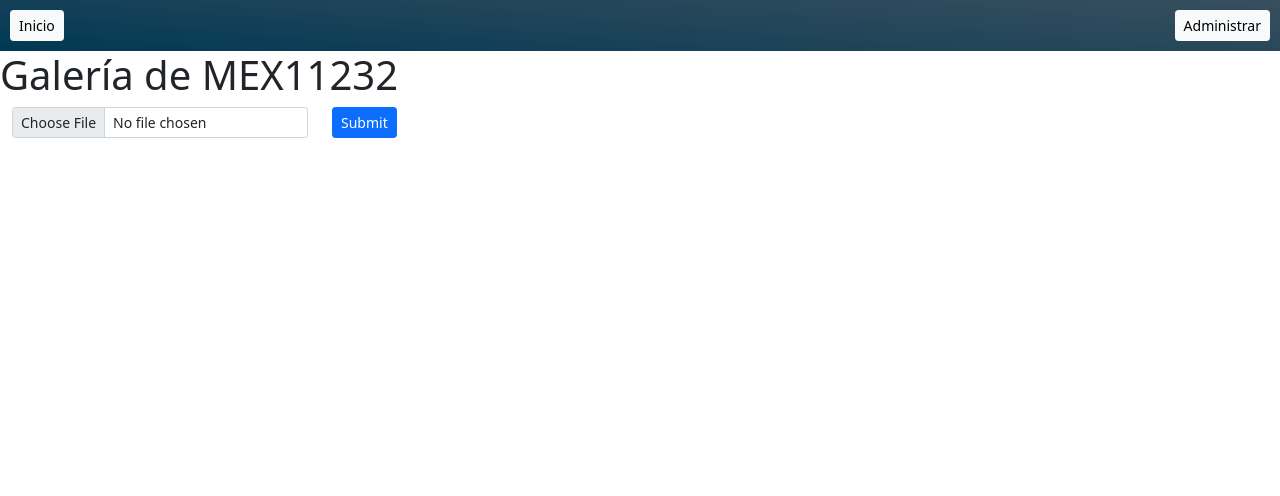
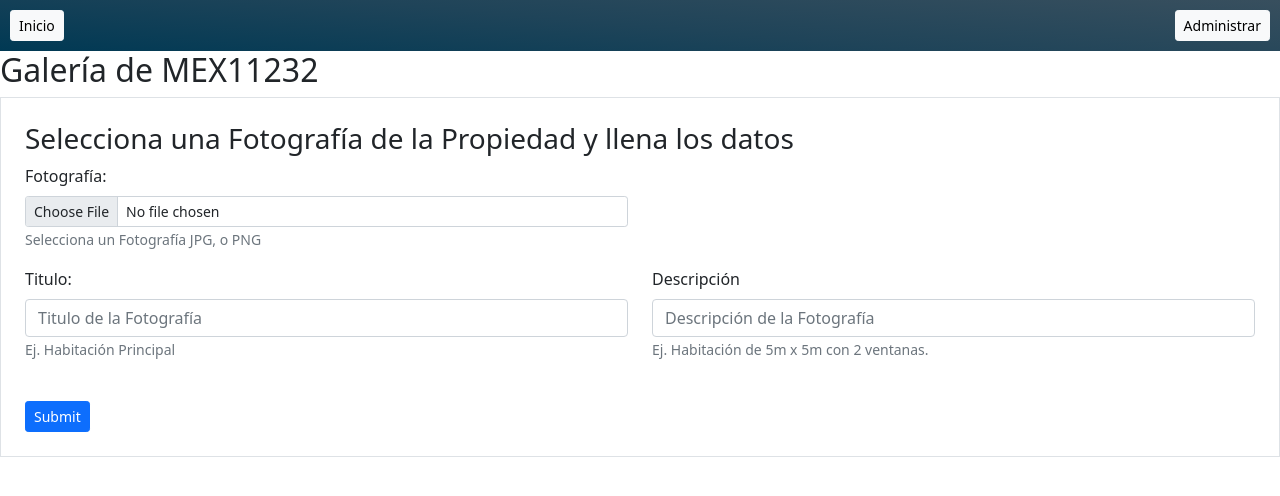
Before and after one commit to wariomvc/pv_durango, a Flask app: page /admin/galeria/1 in a window 1280 px wide. Shown: the top 496 px of the page. Run offline with Flask 2, Linux system fonts and the light colour scheme; data that the repository does not hold is empty; parts of the project's set-up code (start-up, migrations or seed data) failed here and were passed over; some libraries are stand-ins or nearby versions.

Commit message:
Ajustes en los Datos de Regsitro

```diff
--- a/app/admin.py
+++ b/app/admin.py
@@ -26,6 +26,9 @@ def get_galeria_by_id(id_propiedad):
 
     return imagenes_propiedad
 
+@bp.route('/delpic')
+def delpic():
+    pass
 
 @bp.route('/')
 def registrar():
--- a/app/schema.sql
+++ b/app/schema.sql
@@ -7,10 +7,12 @@ CREATE TABLE "propiedades" (
 	"titulo"	TEXT NOT NULL,
 	"frase"	TEXT NOT NULL,
 	"direccion"	TEXT NOT NULL,
+	"estado" TEXT NOT NULL
 	"documentos"	TEXT,
 	"servicios"	TEXT,
 	"medidas"	TEXT,
 	"construccion"	TEXT,
+	"lugares" TEXT,
 	"latitud"	TEXT,
 	"longitud"	TEXT
 );
--- a/app/templates/admin/galeria.html
+++ b/app/templates/admin/galeria.html
@@ -1,38 +1,63 @@
 {% extends 'base.html' %}
 {% block body %}
-<h1>Galería de MEX11232</h1>
-<div class="container-fluid ">
+<h2>Galería de MEX11232</h2>
+<div class="container-fluid g-2 p-4 border border-1 my-2">
 
 
     <form action="{{url_for('admin.galeria', id=id)}}" method="post" enctype="multipart/form-data">
         <input type="hidden" name="id" value="{{id}}">
+        <div class="row cols-auto">
+            <div class="col-12">
+                <h3>Selecciona una Fotografía de la Propiedad y llena los datos</h3>
+            </div>
+            <div class="col-md-12  col-lg-6">
+                <div class="mb-3">
+                  <label for="filename" class="form-label">Fotografía:</label>
+                  <input type="file" class="form-control form-control-sm" name="filename" id="filename" placeholder="Agregar Fotografía" aria-describedby="fileHelpId">
+                  <small id="fileHelpId" class="form-text text-muted">Selecciona un Fotografía JPG, o PNG</small>
+                </div>
+
+            </div>
+        </div>
+        <div class="row ">
+            <div class="col-md-12 col-lg-6">
+                <div class="mb-3">
+                  <label for="titulo" class="form-label">Titulo:</label>
+                  <input type="text" class="form-control" name="titulo" id="titulo" aria-describedby="helpId" placeholder="Titulo de la Fotografía">
+                  <small id="helpId" class="form-text text-muted">Ej. Habitación Principal</small>
+                </div>
+            </div>
+            <div class="col-md-12 col-lg-6">
+                <div class="mb-3">
+                  <label for="descripcion" class="form-label">Descripción</label>
+                  <input type="text" class="form-control" name="descripcion" id="descripcion" aria-describedby="help2" placeholder="Descripción de la Fotografía">
+                  <small id="help2" class="form-text text-muted">Ej. Habitación de 5m x 5m con 2 ventanas.</small>
+                </div>
+            </div>
+        </div>
         <div class="row">
-            <div class="col-3 ">
-                <input type="file" name="file" id="filename" class="form-control form-control-sm"
-                    placeholder="Agregar imagen">
+            <div class="col">
+                <br>
+                    <input type="hidden" name="id_propiedad" value="{{id}}">
+                    <input type="submit"  class="btn btn-primary btn-sm">
+
             </div>
-            <div class="col-3  ">
-                <input type="hidden" name="id_propiedad" value="{{id}}">
-                <input type="submit" | class="btn btn-primary btn-sm">
-            </div>
-
-
         </div>
 </div>
 </form>
 <div class="container-fluid-md">
 
 
-    <div class="row row-cols-auto">
+    <div class="row row-cols-auto g-2 m-2">
         {% for datos in datos_imagenes%}
 
         <div class="col">
             <div class="card" style="width:18rem;">
-                <a href="{{ url_for('admin.addpic', id = id )}}">
+                <a href="{{ url_for('admin.delpic', id = datos['id'] )}}">
                     <img src="{{ url_for('static',filename='galeria/'+datos['URL'])}}" class="card-img-top" alt="...">
                 </a>
                 <div class="card-body">
-                    <h5 class="card-title">{{id}}</h5>
+                    <h5 class="card-title">{{id}} imagen: {{datos['id']}}</h5>
                     <h6 class="card-subtitle mb-2 text-muted ">Nueva imagen</h6>
                     <p class="card-text">Presione en l aimagen para agregar una nueva imagen a la galeria</p>
 
--- a/app/templates/propiedad.html
+++ b/app/templates/propiedad.html
@@ -109,7 +109,7 @@ box-shadow: inset 0 .5em 1.5em rgba(0, 0, 0, .1), inset 0 .125em .5em rgba(0, 0,
       </div>
       <h4>Mapa de Ubicación</h4>
       <p><strong>Dirección </strong> {{p['direccion']}}</p>
-      <p><strong>Latitud: </strong>{{p['latitud']}} <strong>Longitud: </strong>{{p['longitud']}}</p>
+      <p><strong>Longitud: </strong>{{p['longitud']}} <strong>Latitud: </strong>{{p['latitud']}}</p>
       <img class="mapa_estatico"
       src="https://api.mapbox.com/styles/v1/mapbox/outdoors-v11/static/pin-s-home+00F(-103.49838,25.56637)/-103.49838,25.56637,13/350x350?access_token=pk.eyJ1Ijoid2FyaW9tdmMiLCJhIjoiY2wyZXJ6NXdvMDA4YTNqbXdsOXJxNnloYiJ9.mjiy2sqN-nB0DIKp9LZpkQ"
       alt="Mapa de la Propiedad">
```
Also changed, not shown: app/static/propiedadesscript.js (+0 -13 lines), app/templates/admin/registrar.html (+29 -11 lines), app/templates/index.html (+1 -12 lines).
